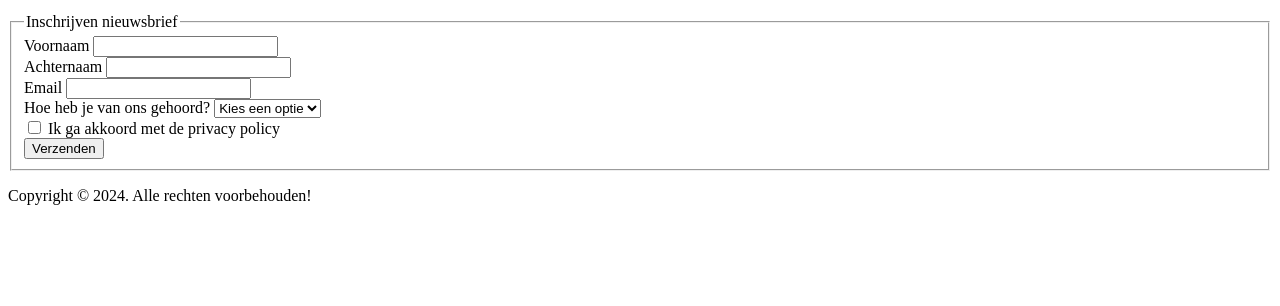
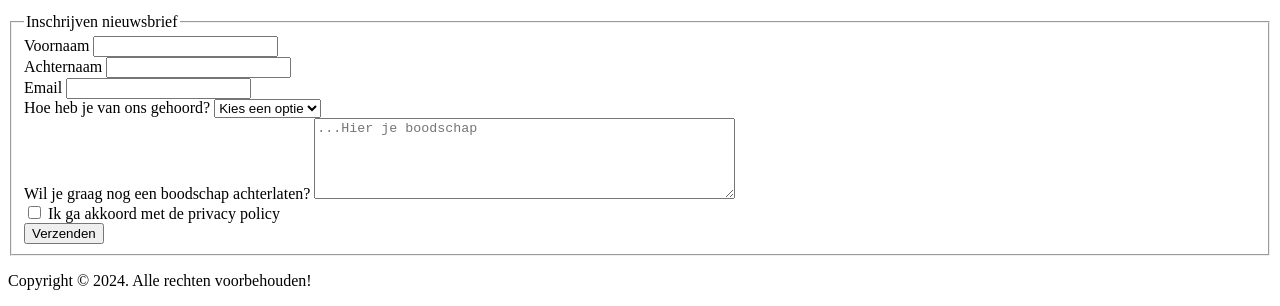
Before and after one commit to rjeunen/firstFullSiteAppacademy, a plain HTML site: page nieuws.html in a window 1280 px wide. Shown: the part 615-921 px from the top of the page. Before the commit the page ends 836 px from the top, so only its background shows below. Drawn offline with Linux system fonts and the light colour scheme.

Commit message:
added tetarea to form

```diff
--- a/nieuws.html
+++ b/nieuws.html
@@ -50,6 +50,10 @@
                 </select>
             </div>
             <div>
+                <label for="vrijeTekst">Wil je graag nog een boodschap achterlaten?</label>
+                <textarea name="vrijeTekst" id="vrijeTekst" rows="5" cols="50" placeholder="...Hier je boodschap"></textarea>
+            </div>
+            <div>
                 <input type="checkbox" id="privacy" name="privacy">
                 <label for="privacy">Ik ga akkoord met de privacy policy</label>
             </div>
```
